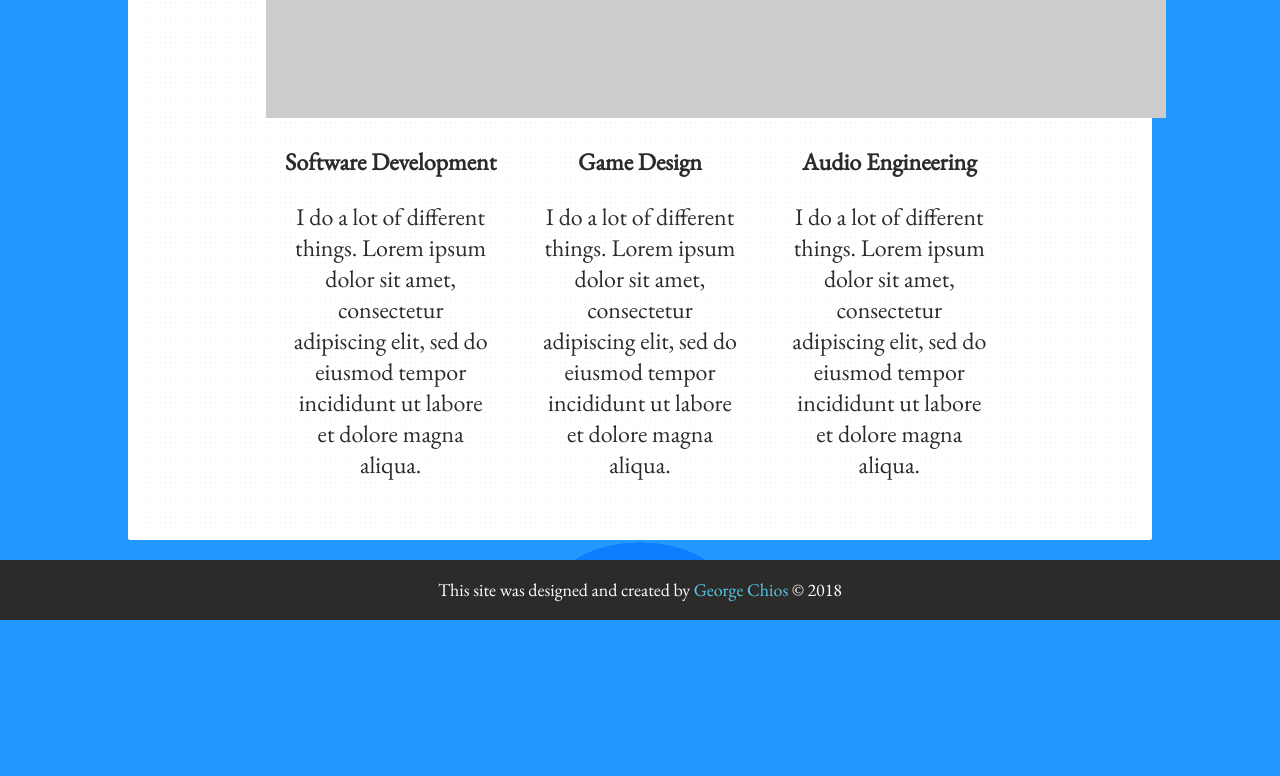
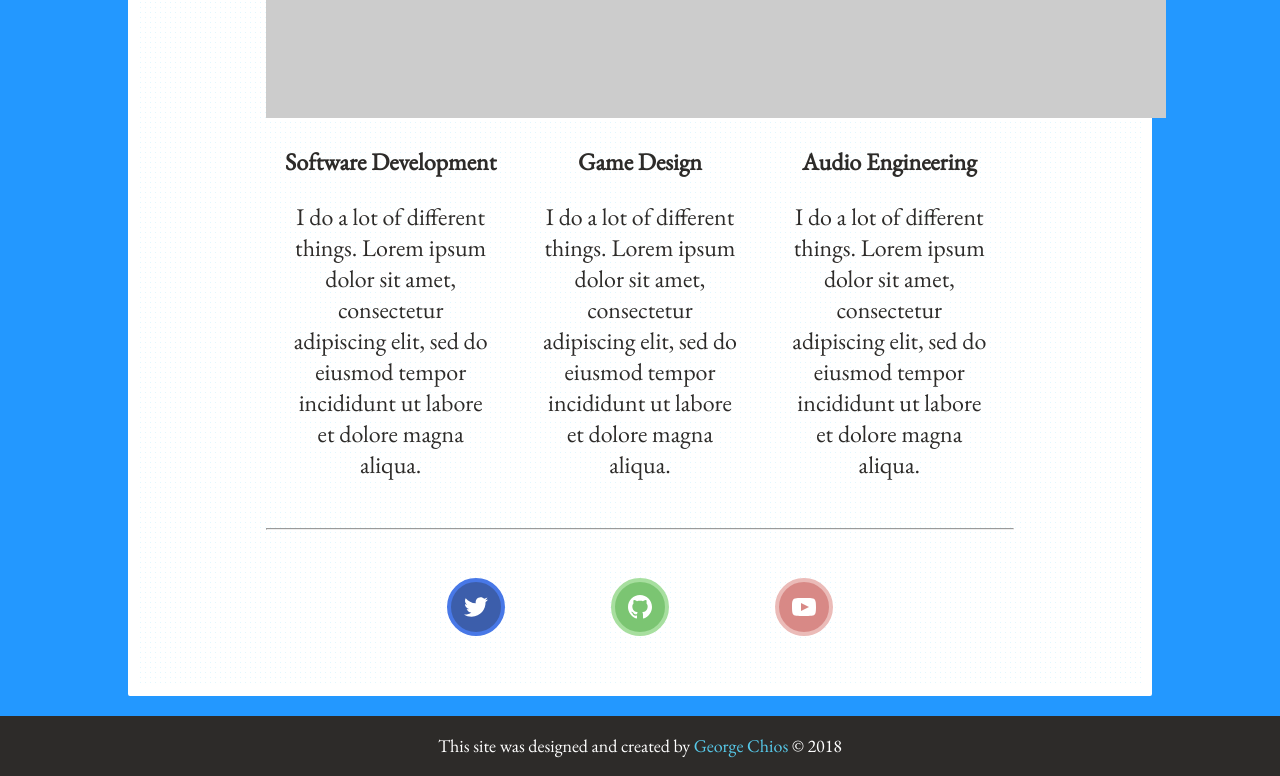
Before and after one commit to rusticpenguin/georgechios, a React (Create React App) app in the folder georgechios/: page /about in a window 1280 px wide. Shown: the part 1401-2177 px from the top of the page. Before the commit the page ends 2021 px from the top, so only its background shows below. Built offline with nearby package versions, Linux system fonts and the light colour scheme.

Commit message:
Added twitter, github, youtube buttons

```diff
--- a/georgechios/src/Components/About.js
+++ b/georgechios/src/Components/About.js
@@ -7,11 +7,11 @@
       <div>
         <div>
           <a href="#" className="emailMe link">Email Me!</a>
-          <a href="#" className="emailMobile"><svg className="emailIcon" xmlns="http://www.w3.org/2000/svg" width="24" height="24" viewBox="0 0 24 24"><path d="M0 3v18h24v-18h-24zm6.623 7.929l-4.623 5.712v-9.458l4.623 3.746zm-4.141-5.929h19.035l-9.517 7.713-9.518-7.713zm5.694 7.188l3.824 3.099 3.83-3.104 5.612 6.817h-18.779l5.513-6.812zm9.208-1.264l4.616-3.741v9.348l-4.616-5.607z"/></svg></a>
+          <a href="#" className="emailMobile"><svg className="emailIcon invert" xmlns="http://www.w3.org/2000/svg" width="24" height="24" viewBox="0 0 24 24"><path d="M0 3v18h24v-18h-24zm6.623 7.929l-4.623 5.712v-9.458l4.623 3.746zm-4.141-5.929h19.035l-9.517 7.713-9.518-7.713zm5.694 7.188l3.824 3.099 3.83-3.104 5.612 6.817h-18.779l5.513-6.812zm9.208-1.264l4.616-3.741v9.348l-4.616-5.607z"/></svg></a>
 
           <h2>Hello, I am George Chios!</h2>
           <article className="pictureLeft">
-            <img className="articlePicture" src="https://via.placeholder.com/300x300" alt="Profile Picture of George" />
+            <img className="articlePicture invert" src="https://via.placeholder.com/300x300" alt="Profile Picture of George" />
             <div className="aboutMe">
               <p>I do a lot of different things. Lorem ipsum dolor sit amet, consectetur adipiscing elit, sed do eiusmod tempor incididunt ut labore et dolore magna aliqua. Ut enim ad minim veniam, quis nostrud exercitation ullamco laboris nisi ut aliquip ex ea commodo consequat. Duis aute irure dolor in reprehenderit in voluptate velit esse cillum dolore eu fugiat nulla pariatur. Excepteur sint occaecat cupidatat non proident, sunt in culpa qui officia deserunt mollit anim id est laborum</p>
               <button className="resumeButton">- My Resume -</button>
@@ -39,6 +39,12 @@
             </div>
           </article>
         </div>
+        <hr />
+        <div className="socialMedia">
+          <a href="" className="twitter"><svg className="invert buttonSvg" xmlns="http://www.w3.org/2000/svg" width="24" height="24" viewBox="0 0 24 24"><path d="M24 4.557c-.883.392-1.832.656-2.828.775 1.017-.609 1.798-1.574 2.165-2.724-.951.564-2.005.974-3.127 1.195-.897-.957-2.178-1.555-3.594-1.555-3.179 0-5.515 2.966-4.797 6.045-4.091-.205-7.719-2.165-10.148-5.144-1.29 2.213-.669 5.108 1.523 6.574-.806-.026-1.566-.247-2.229-.616-.054 2.281 1.581 4.415 3.949 4.89-.693.188-1.452.232-2.224.084.626 1.956 2.444 3.379 4.6 3.419-2.07 1.623-4.678 2.348-7.29 2.04 2.179 1.397 4.768 2.212 7.548 2.212 9.142 0 14.307-7.721 13.995-14.646.962-.695 1.797-1.562 2.457-2.549z"/></svg></a>
+          <a href="" className="github"><svg className="invert buttonSvg" xmlns="http://www.w3.org/2000/svg" width="24" height="24" viewBox="0 0 24 24"><path d="M12 0c-6.626 0-12 5.373-12 12 0 5.302 3.438 9.8 8.207 11.387.599.111.793-.261.793-.577v-2.234c-3.338.726-4.033-1.416-4.033-1.416-.546-1.387-1.333-1.756-1.333-1.756-1.089-.745.083-.729.083-.729 1.205.084 1.839 1.237 1.839 1.237 1.07 1.834 2.807 1.304 3.492.997.107-.775.418-1.305.762-1.604-2.665-.305-5.467-1.334-5.467-5.931 0-1.311.469-2.381 1.236-3.221-.124-.303-.535-1.524.117-3.176 0 0 1.008-.322 3.301 1.23.957-.266 1.983-.399 3.003-.404 1.02.005 2.047.138 3.006.404 2.291-1.552 3.297-1.23 3.297-1.23.653 1.653.242 2.874.118 3.176.77.84 1.235 1.911 1.235 3.221 0 4.609-2.807 5.624-5.479 5.921.43.372.823 1.102.823 2.222v3.293c0 .319.192.694.801.576 4.765-1.589 8.199-6.086 8.199-11.386 0-6.627-5.373-12-12-12z"/></svg></a>
+          <a href="" className="youtube"><svg className="invert buttonSvg" xmlns="http://www.w3.org/2000/svg" width="24" height="24" viewBox="0 0 24 24"><path d="M19.615 3.184c-3.604-.246-11.631-.245-15.23 0-3.897.266-4.356 2.62-4.385 8.816.029 6.185.484 8.549 4.385 8.816 3.6.245 11.626.246 15.23 0 3.897-.266 4.356-2.62 4.385-8.816-.029-6.185-.484-8.549-4.385-8.816zm-10.615 12.816v-8l8 3.993-8 4.007z"/></svg></a>
+        </div>
       </div>
     );
 	}
--- a/georgechios/src/Components/App.css
+++ b/georgechios/src/Components/App.css
@@ -99,11 +99,50 @@
 
 .emailIcon {
     width: 100%;
+}
+
+.link {
+    color: #57c9e9;
+}
+
+.socialMedia {
+    display: flex;
+    justify-content: space-around;
+    padding: 40px 10vw;
+}
+
+.twitter, .github, .youtube {
+    display: flex;
+    justify-content: center;
+    align-items: center;
+    height: 50px;
+    width: 50px;
+    border: 4px solid black;
+    border-radius: 100%;
+}
+
+.twitter {
+    background-color: #3c5eab;
+    border-color: #4878e7;
+}
+
+.github {
+    background-color: #7bc572;
+    border-color: #a7df9f;
+}
+
+.youtube {
+    background-color: #d88986;
+    border-color: #ebbbb8;
+}
+
+.buttonSvg {
+    width: 400%;
+}
+
+.invert {
     -webkit-filter: invert(100%);
     filter: invert(100%);
-}
-.link {
-    color: #57c9e9;
 }
 
 /* Smart Phones */
```
